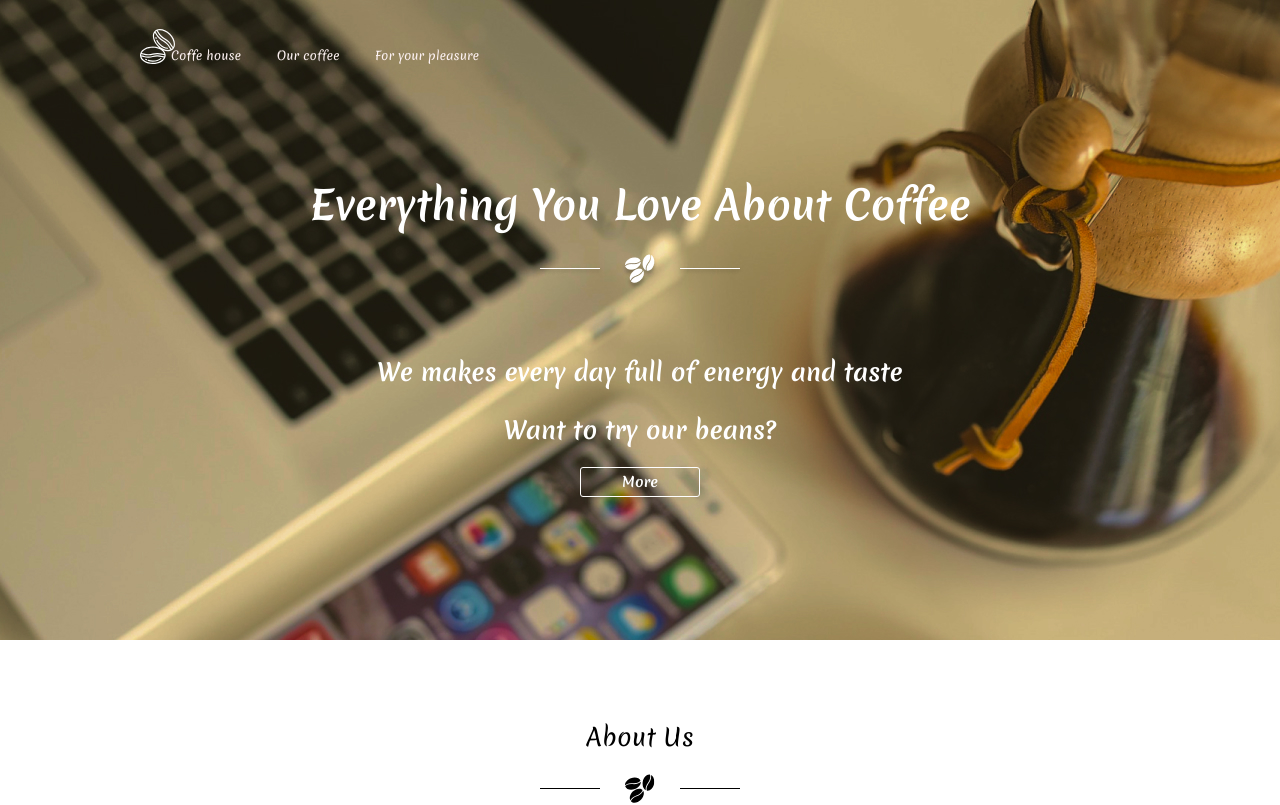
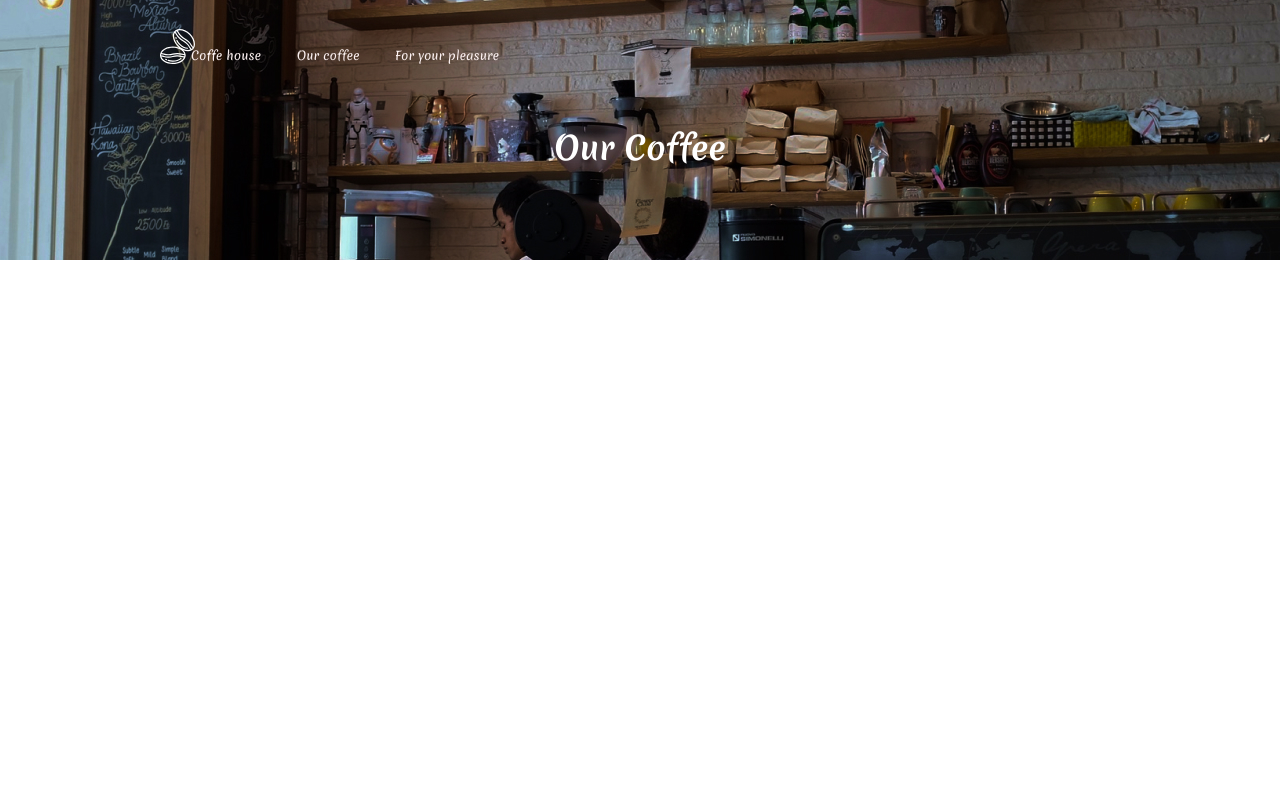
Before and after one commit to kostya-mikhalkov/react-app-coffee, a React (Create React App) app: page / in a window 1280 px wide. Shown: the top 805 px of the page. Built offline with nearby package versions, Linux system fonts and the light colour scheme.

Commit message:
feat: start Our Coffee page

```diff
--- a/src/App.js
+++ b/src/App.js
@@ -1,10 +1,12 @@
 import {Component} from 'react-dom'
 import Navigation from "./components/navigation/js/navigation";
 import CoffeeHouse from './components/coffee-house/js/coffeeHouse';
+import OurCoffee from './components/our-coffee/js/ourCoffee';
 
 function App() {
   return (
-    <CoffeeHouse />
+    // <CoffeeHouse />
+    <OurCoffee />
   );
 }
 
--- /dev/null
+++ b/src/components/coffee-house/css/coffeeHouse.css
@@ -0,0 +1,3 @@
+.coffee-house {
+    overflow-x: hidden;
+}
--- a/src/components/coffee-house/js/coffeeHouse.js
+++ b/src/components/coffee-house/js/coffeeHouse.js
@@ -5,13 +5,15 @@ import AboutUs from "../blocks/about-us/js/aboutUs";
 import OurBest from "../blocks/best/js/ourBest";
 import Footer from "../blocks/footer/js/footer";
 
+import '../css/coffeeHouse.css';
+
 export default function CoffeeHouse() {
     return (
-        <>
+        <div className="coffee-house">
             <HeaderCoffeeHouse />
             <AboutUs />
             <OurBest />
             <Footer />
-        </>
+        </div>
     )
 }
--- /dev/null
+++ b/src/components/our-coffee/blocks/header/css/headerOurCoffee.css
@@ -0,0 +1,16 @@
+.header {
+    width: 100vw;
+    height: 260px;
+    background-image: url('../../../img/header-bg.jpg');
+    background-position: center;
+    background-size: cover;
+    background-repeat: no-repeat;
+}
+.header-nav {
+    padding: 30px 0 0 150px;
+}
+.header-title {
+    text-align: center;
+    margin: 60px 0 0 0;
+    color: rgb(255, 255, 255);
+}
--- /dev/null
+++ b/src/components/our-coffee/blocks/header/js/headerOurCoffee.js
@@ -0,0 +1,11 @@
+import Navigation from "../../../../navigation/js/navigation";
+import '../css/headerOurCoffee.css';
+
+export default function HeaderOurCoffee() {
+    return (
+        <header className="header">
+            <Navigation className="header-nav" />
+            <h1 className="header-title">Our Coffee</h1>
+        </header>
+    )
+}
--- /dev/null
+++ b/src/components/our-coffee/js/ourCoffee.js
@@ -0,0 +1,9 @@
+import HeaderOurCoffee from "../blocks/header/js/headerOurCoffee";
+
+export default function OurCoffee () {
+    return (
+        <>
+        <HeaderOurCoffee />
+        </>
+    )
+}
```
Also changed, not shown: src/components/our-coffee/img/header-bg.jpg (added), src/components/our-coffee/img/main-coffee.jpg (added).
